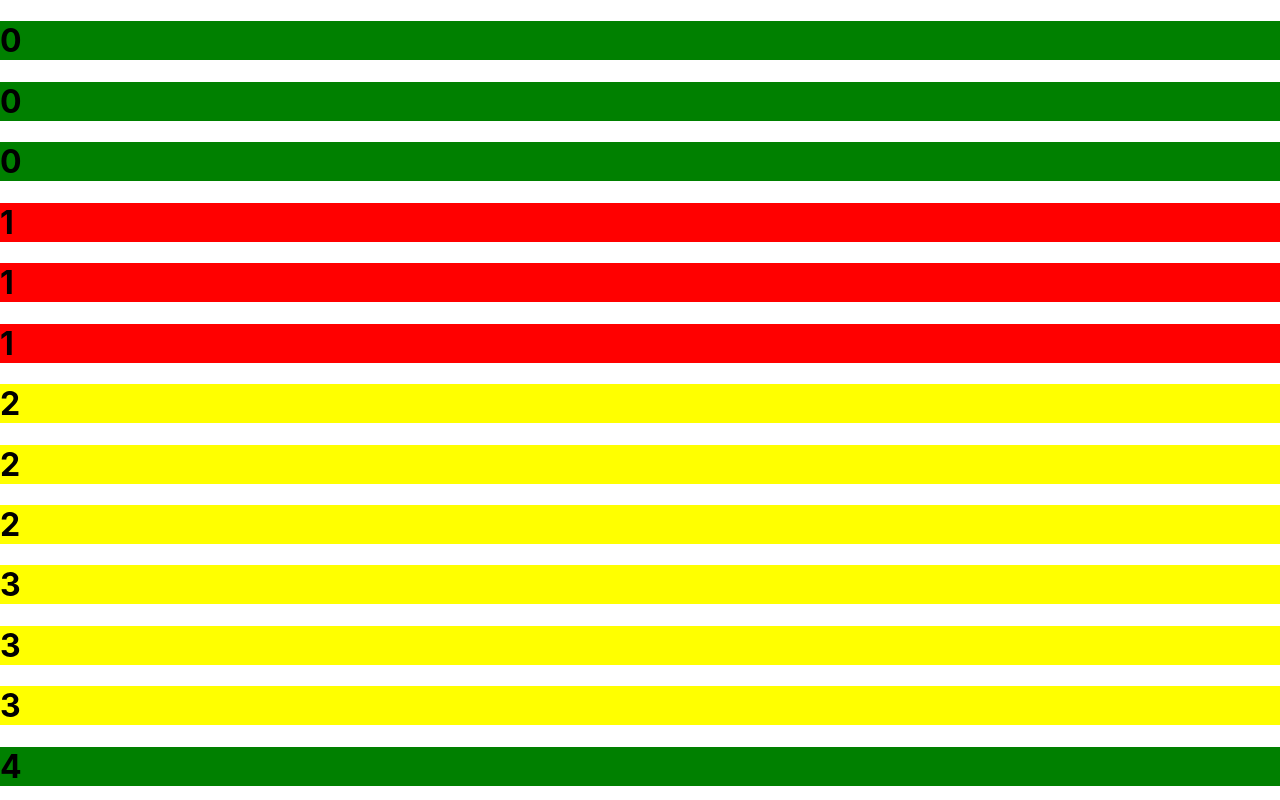
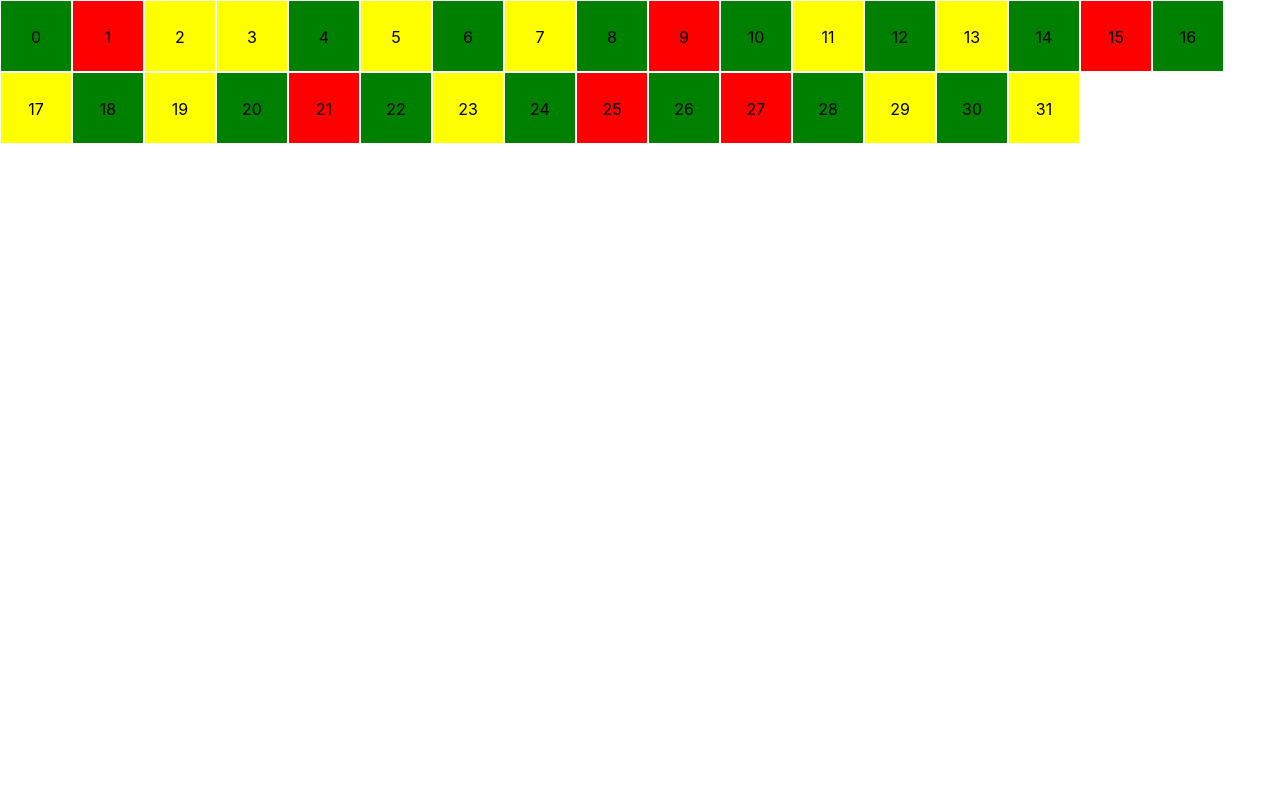
Before and after one commit to deepakgawade/30-days-of-react, a React (Create React App) app in the folder myreactapp/: page / in a window 1280 px wide. Shown: the top 800 px of the page. Built offline with nearby package versions, Linux system fonts and the light colour scheme.

Commit message:
added grid view , using flexWrap

```diff
--- a/myreactapp/src/NumberPOE.js
+++ b/myreactapp/src/NumberPOE.js
@@ -1,11 +1,11 @@
-function numberList( start, end ){
+function numberList(start, end) {
   let range = [];
   for (let index = start; index < end; index++) {
     range.push(index);
   }
 
   return range;
-};
+}
 
 const numlist = [0, 1, 2, 3, 4, 5, 6, 7, 8, 9, 10];
 
@@ -36,7 +36,7 @@ const Square = ({ number }) => {
 
   if (number % 2 == 0) {
     text = "green"; //"Even";
-    if (number==2) {
+    if (number == 2) {
       text = "yellow"; //"Prime";
     }
   } else {
@@ -47,27 +47,36 @@ const Square = ({ number }) => {
   }
   squareSTyle = {
     backgroundColor: text,
+    width: 50,
+    height: 50,
+    margin: 1,
+    justifyContent: "center",
+    display: "flex",
+    padding: 10,
   };
+
+  let pstyle = { justifyContent: "center" };
+
   return (
     <div style={squareSTyle}>
-      <h1>{number}</h1>
+      <p>{number}</p>
     </div>
   );
 };
 
-
-
 function NumberPOE() {
   console.log(numlist);
-  const numlist2=numberList(0,32)
+  const numlist2 = numberList(0, 32);
   console.log(numlist2);
 
-  const squarelist = numlist2.map((e) =>(<><Square key={e} number={e} /><Square key={e} number={e} />
-  <Square key={e} number={e} /></>) );
+  const squarelist = numlist2.map((e) => <Square key={e} number={e} />);
 
+  let outsidesquareSTyle = {
+    display: "flex",
+    flexWrap: "wrap",
+  };
 
-
-  return <div className="container">{squarelist}</div>;
+  return <div style={outsidesquareSTyle}>{squarelist}</div>;
 }
 
 export default NumberPOE;
```
